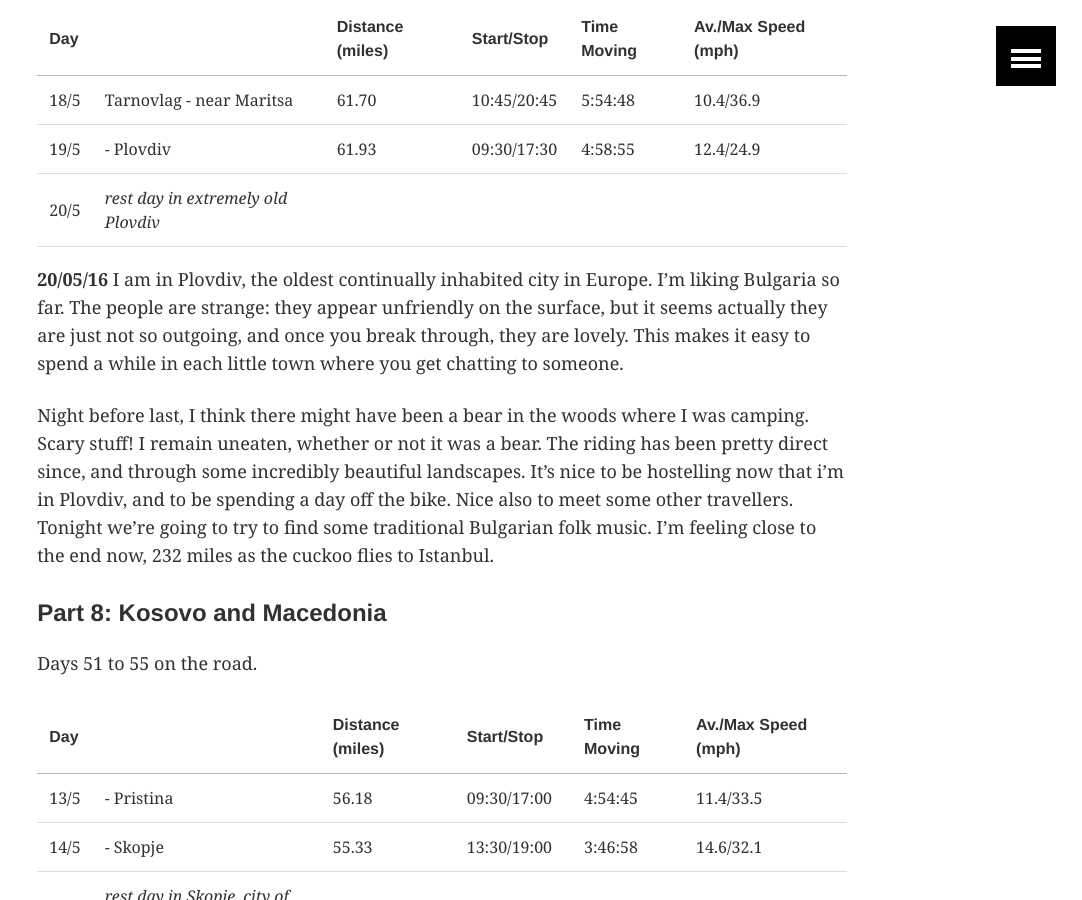
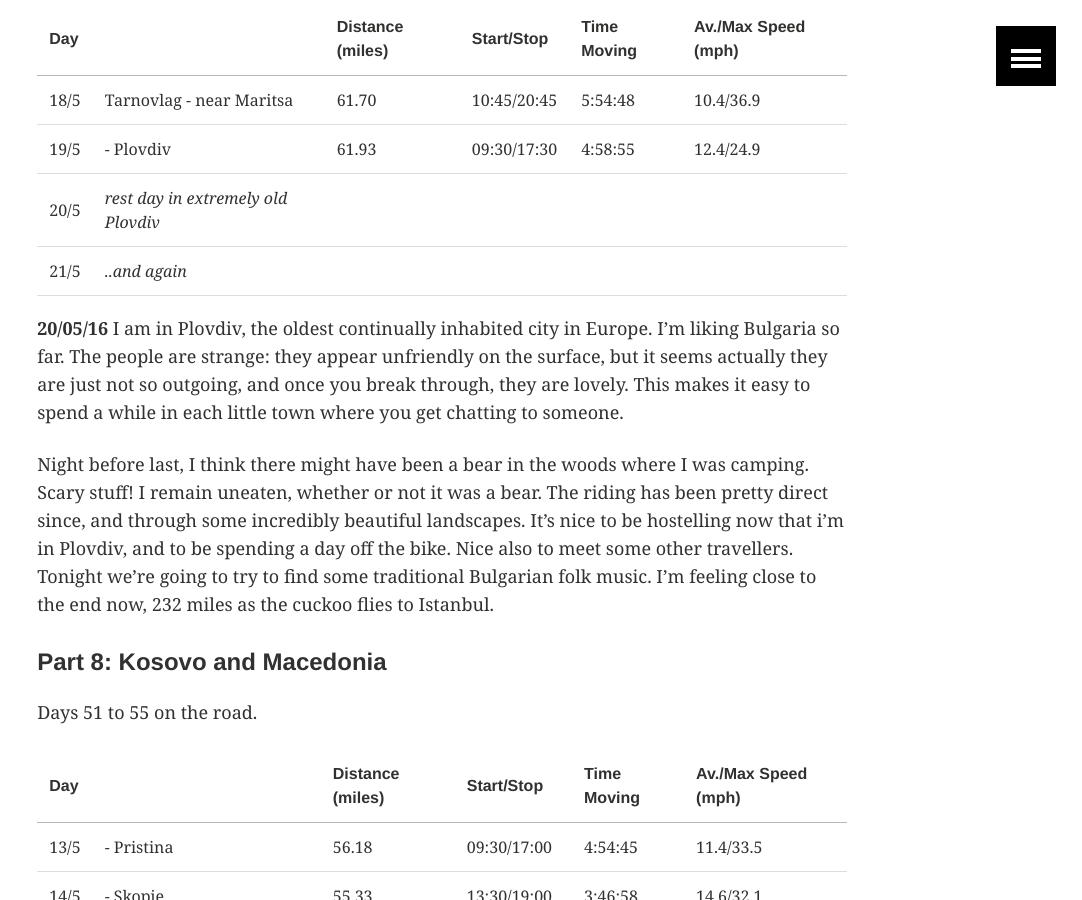
Before and after one commit to ArthurStart/git-blog, a Jekyll site: the page built from _posts/touring/2016-03-24-Quick-Update.md, in a window 1280 px wide and 900 px high, scrolled down 430 px. Shown: the whole window, without its empty margins (198-1280 px from the left). Built offline with Jekyll 4.4.1, drawn with Linux system fonts in a browser that asks for light colours; comment, search, counter and statistics services are not loaded.

Commit message:
Update again from Plovdiv

```diff
--- a/_posts/touring/2016-03-24-Quick-Update.md
+++ b/_posts/touring/2016-03-24-Quick-Update.md
@@ -18,6 +18,7 @@ Days 56 to the present, on the road.
 | 18/5 | Tarnovlag - near Maritsa | 61.70 | 10:45/20:45 | 5:54:48 | 10.4/36.9 |
 | 19/5 | - Plovdiv       | 61.93 | 09:30/17:30 | 4:58:55 | 12.4/24.9 |
 | 20/5 | *rest day in extremely old Plovdiv* |
+| 21/5 | *..and again* |
 
 **20/05/16**
 I am in Plovdiv, the oldest continually inhabited city in Europe. I'm liking Bulgaria so far. The people are strange: they appear unfriendly on the surface, but it seems actually they are just not so outgoing, and once you break through, they are lovely. This makes it easy to spend a while in each little town where you get chatting to someone.
```
